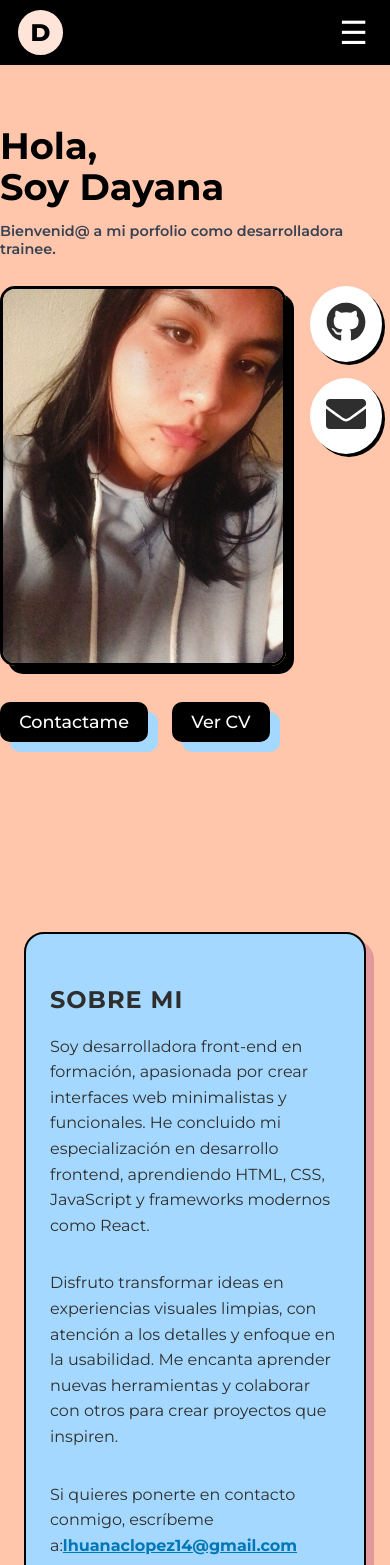
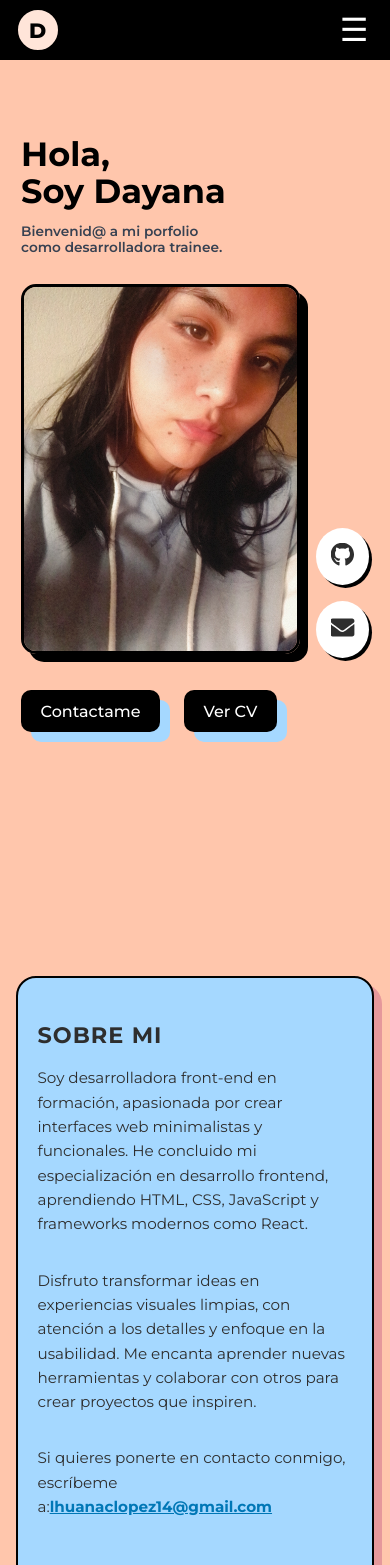
Before and after one commit to Bren-dan-Ny/portafolio, a React (Vite) app in the folder portfolio/: page / in a window 390 px wide. Shown: the top 1565 px of the page. Built offline with nearby package versions, Linux system fonts and the light colour scheme.

Commit message:
chore: finalize responsive design and mobile navigation

```diff
--- a/portfolio/src/components/HeroSection.jsx
+++ b/portfolio/src/components/HeroSection.jsx
@@ -59,7 +59,9 @@ export default function HeroSection() {
             Hola, <br />
             Soy Dayana
           </h1>
-          <h3>Bienvenid@ a mi porfolio como desarrolladora trainee.</h3>
+          <h3>
+            Bienvenid@ a mi porfolio <br /> como desarrolladora trainee.
+          </h3>
         </div>
         {/*imagen , botones y redes sociales*/}
         <div className="hero-media">
--- a/portfolio/src/components/Navbar.jsx
+++ b/portfolio/src/components/Navbar.jsx
@@ -4,6 +4,7 @@ import "../styles/navbar.css";
 
 function Navbar() {
   const [isOpen, setIsOpen] = useState(false);
+  const closeMenu = () => setIsOpen(false);
   return (
     <header className="navbar">
       <div className="logo-container">
@@ -15,12 +16,27 @@ function Navbar() {
       </button>
 
       <nav className={isOpen ? "nav-open" : ""}>
-        <a href="#home">INICIO</a>
-        <a href="#about">SOBRE MI</a>
-        <a href="#projects">PORFOLIO</a>
-        <a href="#educacion">EDUCACIÓN</a>
-        <a href="#skills">SKILLS</a>
-        <a href="#contact" className="nav-icon" title="Contacto">
+        <a href="#home" onClick={closeMenu}>
+          INICIO
+        </a>
+        <a href="#about" onClick={closeMenu}>
+          SOBRE MI
+        </a>
+        <a href="#projects" onClick={closeMenu}>
+          PORFOLIO
+        </a>
+        <a href="#educacion" onClick={closeMenu}>
+          EDUCACIÓN
+        </a>
+        <a href="#skills" onClick={closeMenu}>
+          SKILLS
+        </a>
+        <a
+          href="#contact"
+          className="nav-icon"
+          title="Contacto"
+          onClick={closeMenu}
+        >
           <BsTelephoneFill />
         </a>
       </nav>
--- a/portfolio/src/styles/responsive.css
+++ b/portfolio/src/styles/responsive.css
@@ -1,68 +1,78 @@
-/*mobile*/
+/* mobile */
 @media (max-width: 768px) {
-  /*titulos de todo el sitio */
+  /* ================= TITULOS ================= */
   h2 {
-    font-size: 1.8rem;
-    margin-bottom: 1.5rem;
+    font-size: clamp(1.4rem, 5vw, 1.8rem);
+    margin-bottom: clamp(1.1rem, 4vw, 1.5rem);
   }
-  /*padding de cada seccion*/
+
+  /* ================= SECCIONES ================= */
   .about-container,
   .port-container,
   .skills-container,
   .educacion-container,
   .contact-container {
-    padding: 2.5rem;
+    padding: clamp(1.5rem, 6vw, 2.5rem) clamp(1rem, 5vw, 2.5rem);
+    margin: 5rem 1rem 0 1rem;
   }
-  /*navbar */
+
+  /* ================= NAVBAR ================= */
   .navbar {
-    padding: 0 1.5rem;
-    height: 70px;
+    padding: 0 clamp(0.8rem, 4vw, 1.5rem);
+    height: clamp(60px, 12vw, 70px);
     border-radius: 0;
   }
-  /*menu hamburguesa*/
+
   .menu-toggle {
     display: block;
   }
-  /*menu hamburguesa*/
+
   nav {
     display: none;
     position: absolute;
-    top: 70px;
+    top: clamp(60px, 12vw, 70px);
     right: 0;
     width: 100%;
     background-color: #000;
     border-radius: 0 0 20px 20px;
     flex-direction: column;
-    padding: 1.5rem 0;
+    padding: clamp(1.2rem, 4vw, 1.2rem) 0;
     gap: 1.2rem;
     z-index: 1000;
   }
+
   nav a {
-    font-size: 1.2rem;
+    font-size: clamp(0.7rem, 4vw, 1rem);
   }
+
   nav.nav-open {
     display: flex;
   }
+
   .logo {
-    width: 45px;
-    height: 45px;
-    font-size: 1.5rem;
+    width: clamp(40px, 10vw, 45px);
+    height: clamp(40px, 10vw, 45px);
+    font-size: clamp(1.3rem, 4vw, 1.5rem);
   }
-  /*hero desktop invisible*/
+
+  /* ================= HERO ================= */
   .hero-container {
     display: none;
   }
-  /*hero mobile visible*/
+
   .hero-mobile {
     display: block;
     margin-top: 1.5rem;
   }
+
   .hero-text h1 {
-    font-size: 3rem;
+    font-size: clamp(2.1rem, 8vw, 3rem);
+    line-height: 1.1;
     margin: 0;
   }
+
   .hero-text h3 {
-    font-size: 1rem;
+    font-size: clamp(0.85rem, 3.5vw, 1rem);
   }
 
   .hero-media {
@@ -70,161 +80,93 @@
     flex-direction: column;
     gap: 2rem;
   }
+
   .hero-actions {
     display: flex;
-    flex-wrap: wrap;
+    flex-wrap: nowrap;
     flex-direction: row;
-    gap: 2rem;
+    gap: clamp(1rem, 4vw, 2rem);
   }
+
   .hero-image img {
-    width: min(350px, 90vw);
+    width: min(300px, 70vw);
   }
+
   .social-icons {
     display: flex;
     flex-direction: column;
-    align-items: flex-start;
+    justify-content: flex-end;
     gap: 1rem;
   }
-  .hero-buttons {
-    gap: 2.5rem;
-  }
-  .btn-primary_ {
-    font-size: 1.4rem;
-  }
-  /*about me section*/
-  .about-container p {
-    font-size: 1rem;
-  }
-  .btn-primary__ {
-    font-size: 1.2rem;
-    padding: 0.6rem 1.5rem;
-  }
 
-  /*portfolio section*/
-  .project-item {
-    max-width: 350px;
-  }
-
-  /*education section*/
-  .title-education h3 {
-    font-size: 1.2rem;
-  }
-  .title-education h4 {
-    font-size: 1rem;
-  }
-  .title-education p {
-    margin: 1rem 0;
-    font-size: 0.8rem;
-  }
-  .date-education h5 {
-    font-size: 0.8rem;
-  }
-
-  /*skills section*/
-  .skills-group h3 {
-    font-size: 1.1rem;
-  }
-  .tag {
-    font-size: 0.8rem;
-    padding: 0.4rem 0.8rem;
-  }
-  /*contact section*/
-  .contacto-item {
-    font-size: 0.8rem;
-  }
-}
-/* small mobile */
-@media (max-width: 425px) {
-  /* títulos */
-  h2 {
-    font-size: 1.5rem;
-    margin-bottom: 1.2rem;
-  }
-
-  /* padding general */
-  .about-container,
-  .port-container,
-  .skills-container,
-  .educacion-container,
-  .contact-container {
-    padding: 2rem 1.5rem;
-  }
-
-  /* navbar */
-  .navbar {
-    padding: 0 1rem;
-    height: 65px;
-  }
-
-  nav {
-    top: 65px;
-    padding: 1.2rem 0;
-  }
-
-  nav a {
-    font-size: 1.05rem;
-  }
-
-  /* hero */
-  .hero-text h1 {
-    font-size: 2.3rem;
-    line-height: 1.1;
-  }
-
-  .hero-text h3 {
-    font-size: 0.9rem;
-  }
-
-  .hero-actions {
-    gap: 1.5rem;
+  .icon {
+    font-size: clamp(1.5rem, 6vw, 2rem);
+    padding: clamp(0.25rem, 2vw, 0.4rem);
   }
 
   .hero-buttons {
-    gap: 1.5rem;
+    gap: clamp(1.5rem, 5vw, 2.5rem);
   }
 
-  .hero-image img {
-    width: min(280px, 85vw);
+  /* ================= BOTONES ================= */
+  .btn-primary_,
+  .btn-primary__ {
+    font-size: clamp(1rem, 4vw, 1.4rem);
+    padding: clamp(0.5rem, 3vw, 0.8rem) clamp(1rem, 5vw, 1.5rem);
   }
 
-  /* botones */
-  .btn-primary_,
-  .btn-primary__ {
-    font-size: 1.1rem;
-    padding: 0.6rem 1.2rem;
+  /* ================= ABOUT ================= */
+  .about-container p {
+    font-size: clamp(0.95rem, 3.5vw, 1rem);
   }
 
-  /* portfolio */
+  /* ================= PORTFOLIO ================= */
   .project-item {
     max-width: 100%;
   }
 
-  /* education */
+  /* ================= EDUCATION ================= */
+  .education-item {
+    gap: clamp(1rem, 4vw, 1.5rem);
+  }
+
   .title-education h3 {
-    font-size: 1.05rem;
+    font-size: clamp(1rem, 4vw, 1.2rem);
   }
 
   .title-education h4 {
-    font-size: 0.9rem;
+    font-size: clamp(0.9rem, 3.5vw, 1rem);
   }
 
-  .title-education p,
-  .date-education h5 {
-    font-size: 0.75rem;
+  .title-education p {
+    margin: 1rem 0;
+    font-size: clamp(0.75rem, 3vw, 0.8rem);
   }
 
-  /* skills */
+  .date-education h5 {
+    font-size: clamp(0.75rem, 3vw, 0.8rem);
+  }
+  .education-item {
+    padding: clamp(1rem, 4vw, 1.5rem) clamp(1.5rem, 5vw, 2rem);
+  }
+
+  .btn-primary {
+    font-size: clamp(0.75rem, 3vw, 0.8rem);
+    padding: clamp(0.35rem, 2vw, 0.4rem) clamp(0.8rem, 4vw, 1rem);
+  }
+
+  /* ================= SKILLS ================= */
   .skills-group h3 {
-    font-size: 1rem;
+    font-size: clamp(1rem, 4vw, 1.1rem);
   }
 
   .tag {
-    font-size: 0.75rem;
-    padding: 0.35rem 0.7rem;
+    font-size: clamp(0.75rem, 3vw, 0.8rem);
+    padding: clamp(0.35rem, 2vw, 0.4rem) clamp(0.7rem, 4vw, 0.8rem);
   }
 
-  /* contacto */
+  /* ================= CONTACT ================= */
   .contacto-item {
-    font-size: 0.75rem;
+    font-size: clamp(0.75rem, 3vw, 0.8rem);
   }
 }
```
